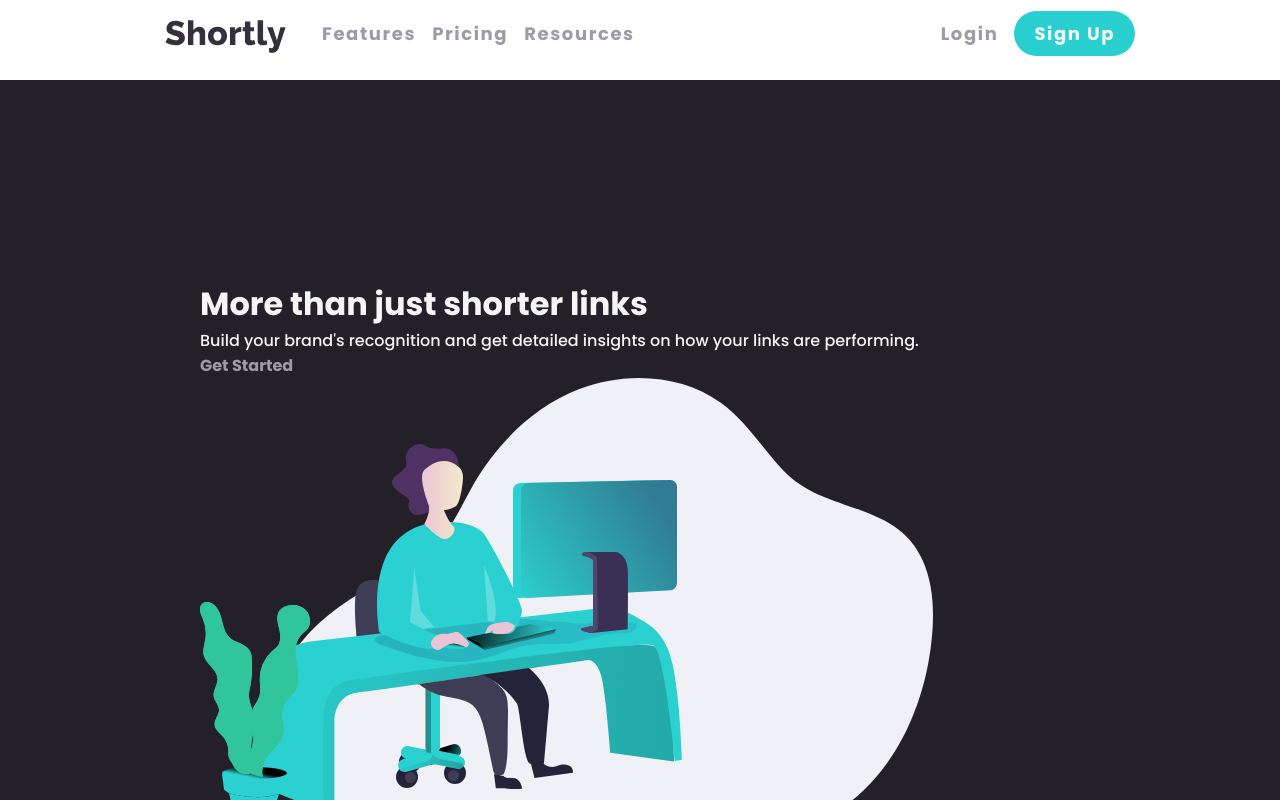
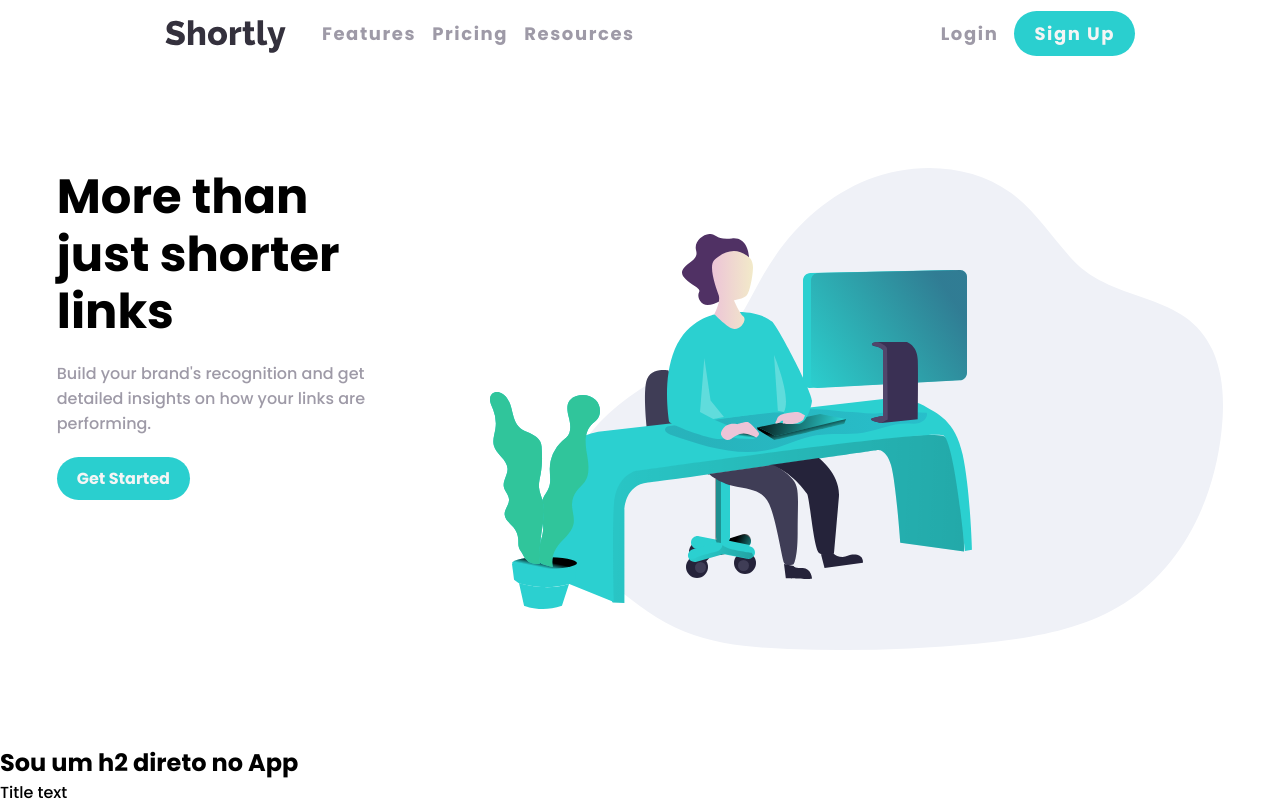
Before and after one commit to Diego-Girao/urls-shortening, a React (Vite) app: page / in a window 1280 px wide. Shown: the top 800 px of the page. Built offline with nearby package versions, Linux system fonts and the light colour scheme.

Commit message:
style: estilizacao do hero component finalizado

```diff
--- a/src/components/Hero.module.css
+++ b/src/components/Hero.module.css
@@ -1,5 +1,33 @@
 .hero {
-	background: var(--dark-violet);
+	padding: 5.5rem 0 5.5rem 0;
+	display: grid;
+	grid-template-columns: 25% auto;
+	justify-content: space-around;
+	align-content: center;
+}
+
+.hero h1 {
+	font-size: 3rem;
+	font-weight: 700;
+	line-height: 1.2;
+}
+
+.hero p {
+	color: var(--grayish-violet);
+	padding: 1.25rem 0 1.875rem;
+}
+
+.hero a {
+	background: var(--cyan);
+	border: none;
+	border-radius: 50px;
 	color: var(--white);
-	padding: 12.5rem;
+	cursor: pointer;
+	padding: 0.625rem 1.25rem;
+	text-align: center;
 }
+
+.hero a:hover {
+	opacity: 0.5;
+	color: var(--white);
+}
```
